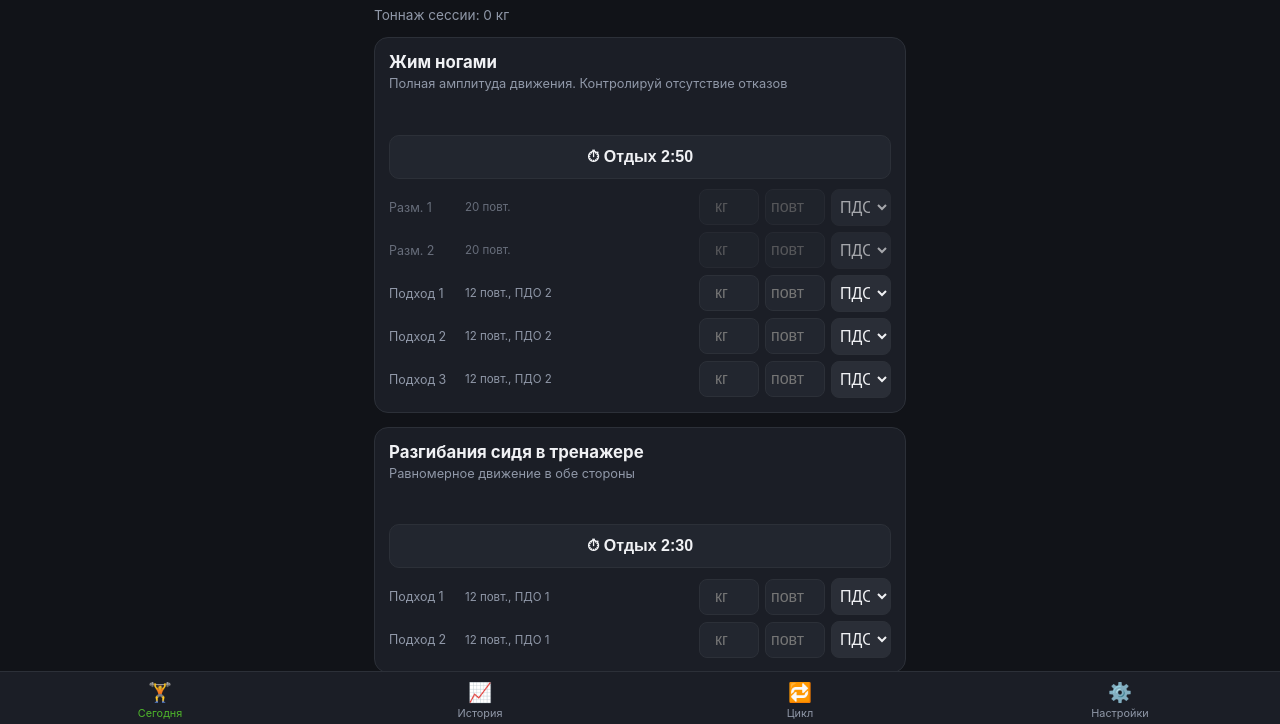
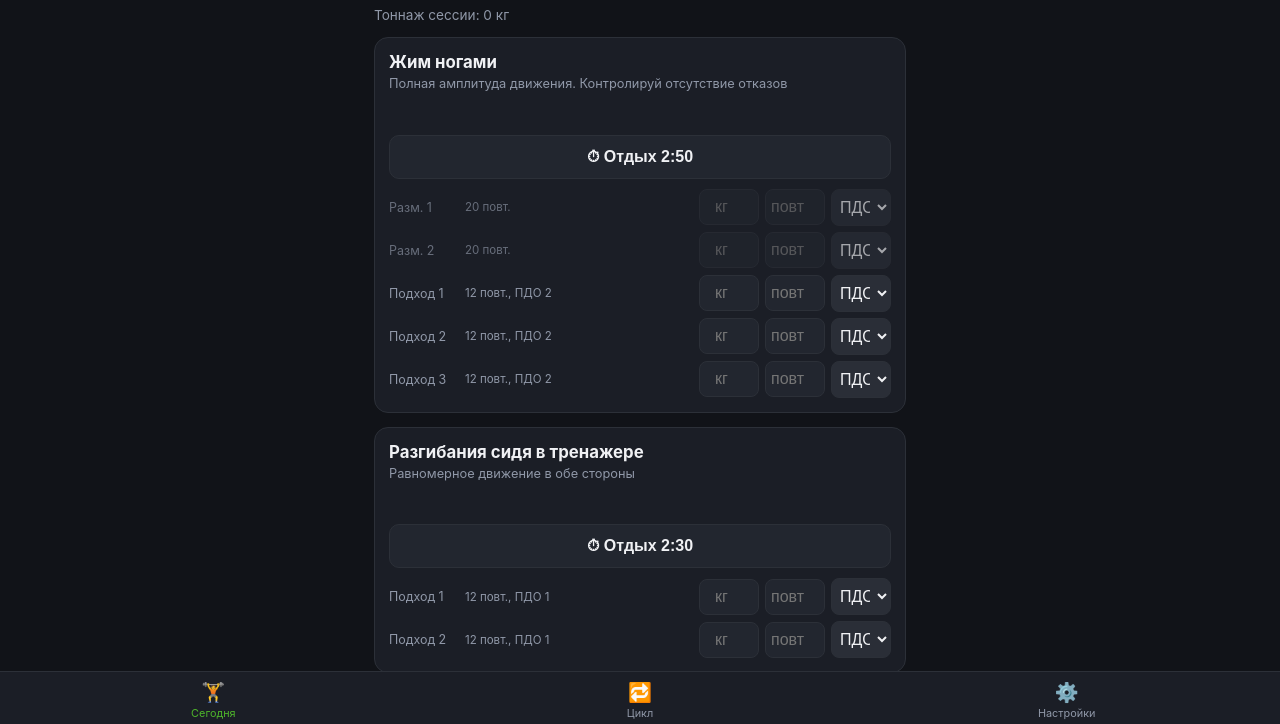
Before and after one commit to hotsauceskip/gym-tracker, a plain HTML site: page index.html in a window 1280 px wide. Shown: the part 74-798 px from the top of the page. Drawn offline with Linux system fonts and the light colour scheme.

Commit message:
chore: hide history tab from nav - index.html

```diff
--- a/index.html
+++ b/index.html
@@ -19,9 +19,6 @@
     <a href="#today" class="navbtn" data-route="today">
       <span class="navicon">🏋️</span><span>Сегодня</span>
     </a>
-    <a href="#history" class="navbtn" data-route="history">
-      <span class="navicon">📈</span><span>История</span>
-    </a>
     <a href="#cycle" class="navbtn" data-route="cycle">
       <span class="navicon">🔁</span><span>Цикл</span>
     </a>
```
